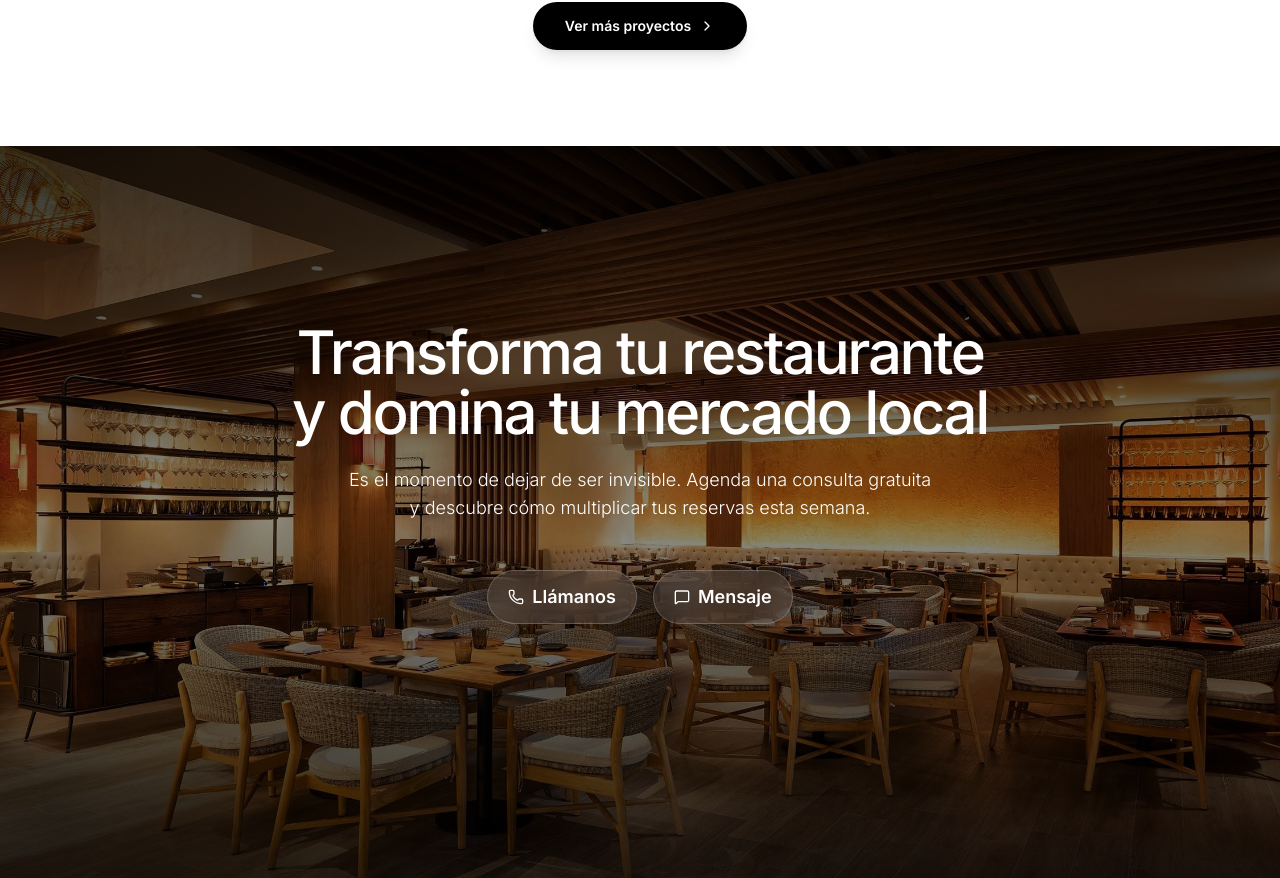
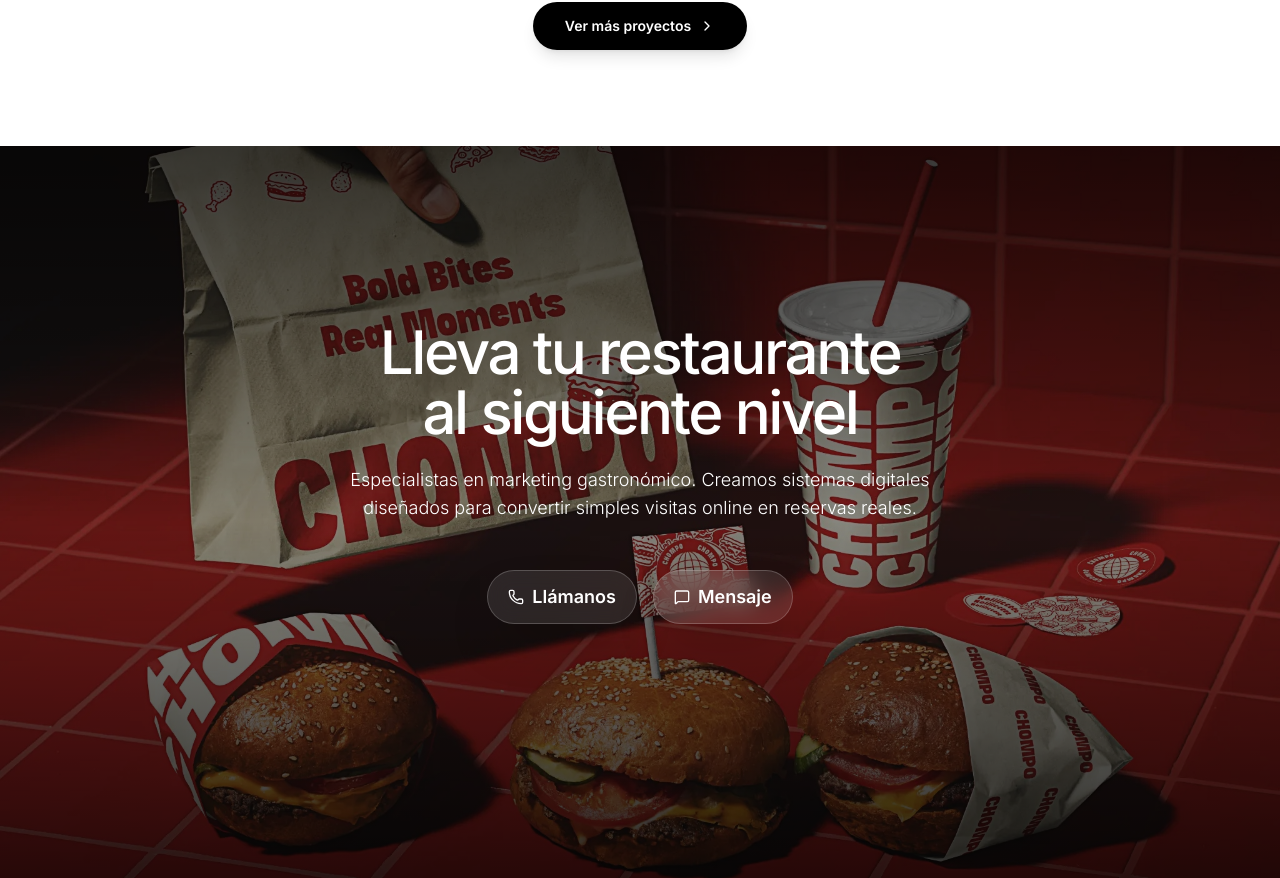
Before and after one commit to motionsmanagement/Motions, a React (Vite) app: page / in a window 1280 px wide. Shown: the part 4590-5468 px from the top of the page. Built offline with nearby package versions, Linux system fonts and the light colour scheme.

Commit message:
feat: actualizar imagen y texto del banner final

```diff
--- a/components/FinalCTA.tsx
+++ b/components/FinalCTA.tsx
@@ -19,7 +19,7 @@ const FinalCTA: React.FC = () => {
       {/* Background Image */}
       <div className="absolute inset-0 z-0">
         <img
-          src="/new.jpg"
+          src="/Adbanner.jpg"
           alt="Final CTA background"
           className="w-full h-full object-cover brightness-[0.55]"
           loading="lazy"
@@ -30,13 +30,13 @@ const FinalCTA: React.FC = () => {
       <div className={`relative z-10 max-w-4xl w-full transition-all duration-700 ease-out transform ${visible ? 'opacity-100 translate-y-0' : 'opacity-0 translate-y-8'}`}>
         {/* Smaller 2-line title */}
         <h2 className="text-3xl sm:text-4xl md:text-6xl text-white mb-6 leading-[1.15] font-medium tracking-tight">
-          Transforma tu restaurante<br />
-          y domina tu mercado local
+          Lleva tu restaurante<br />
+          al siguiente nivel
         </h2>
 
         <p className="text-white text-base md:text-lg mb-12 max-w-2xl md:mx-auto leading-relaxed font-light">
-          Es el momento de dejar de ser invisible. Agenda una consulta gratuita<br className="hidden md:block" />
-          y descubre cómo multiplicar tus reservas esta semana.
+          Especialistas en marketing gastronómico. Creamos sistemas digitales<br className="hidden md:block" />
+          diseñados para convertir simples visitas online en reservas reales.
         </p>
 
         <div className="flex flex-row items-center justify-start md:justify-center gap-4 mb-24 w-full">
```
Also changed, not shown: public/Adbanner.jpg (added).
